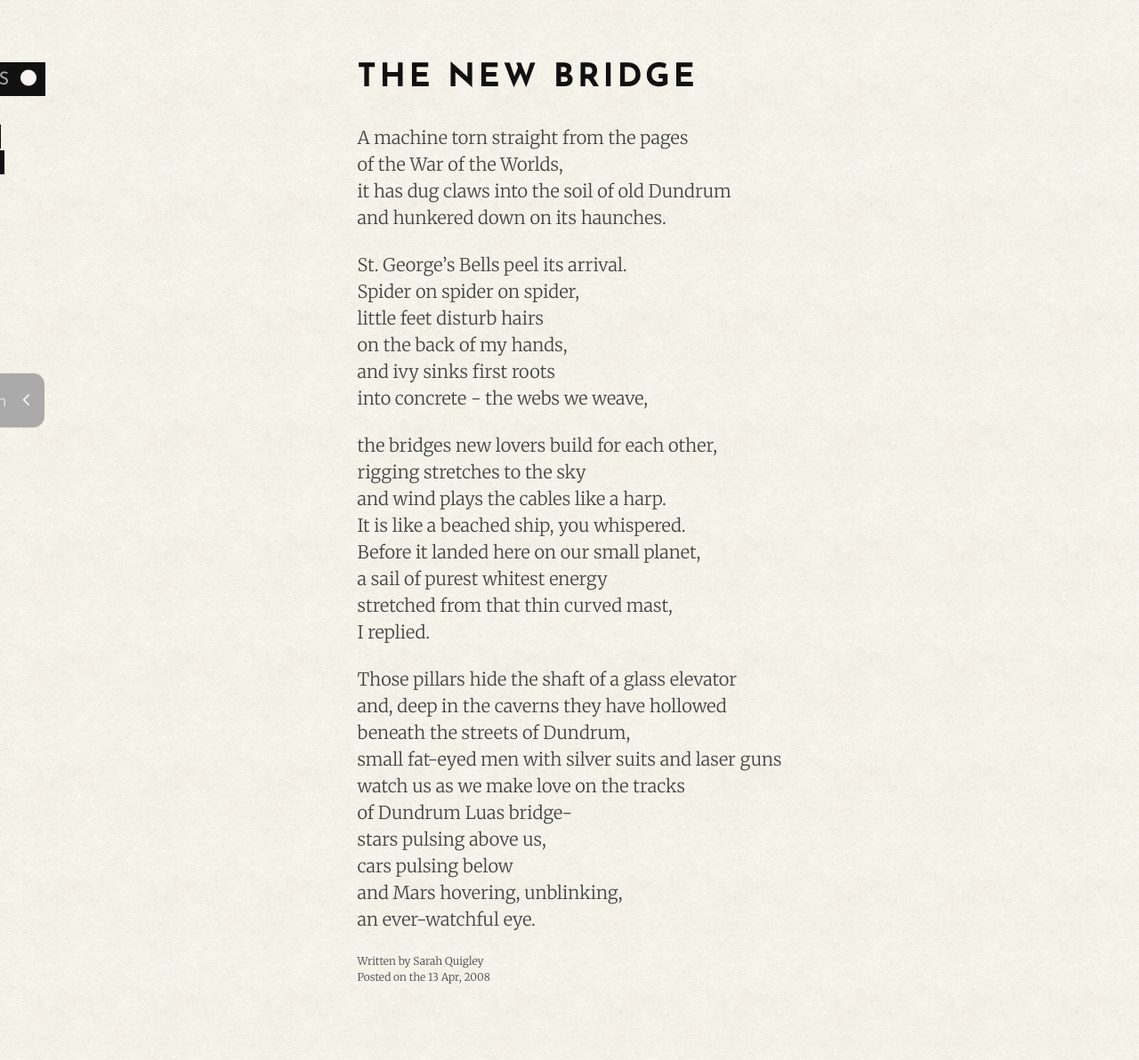
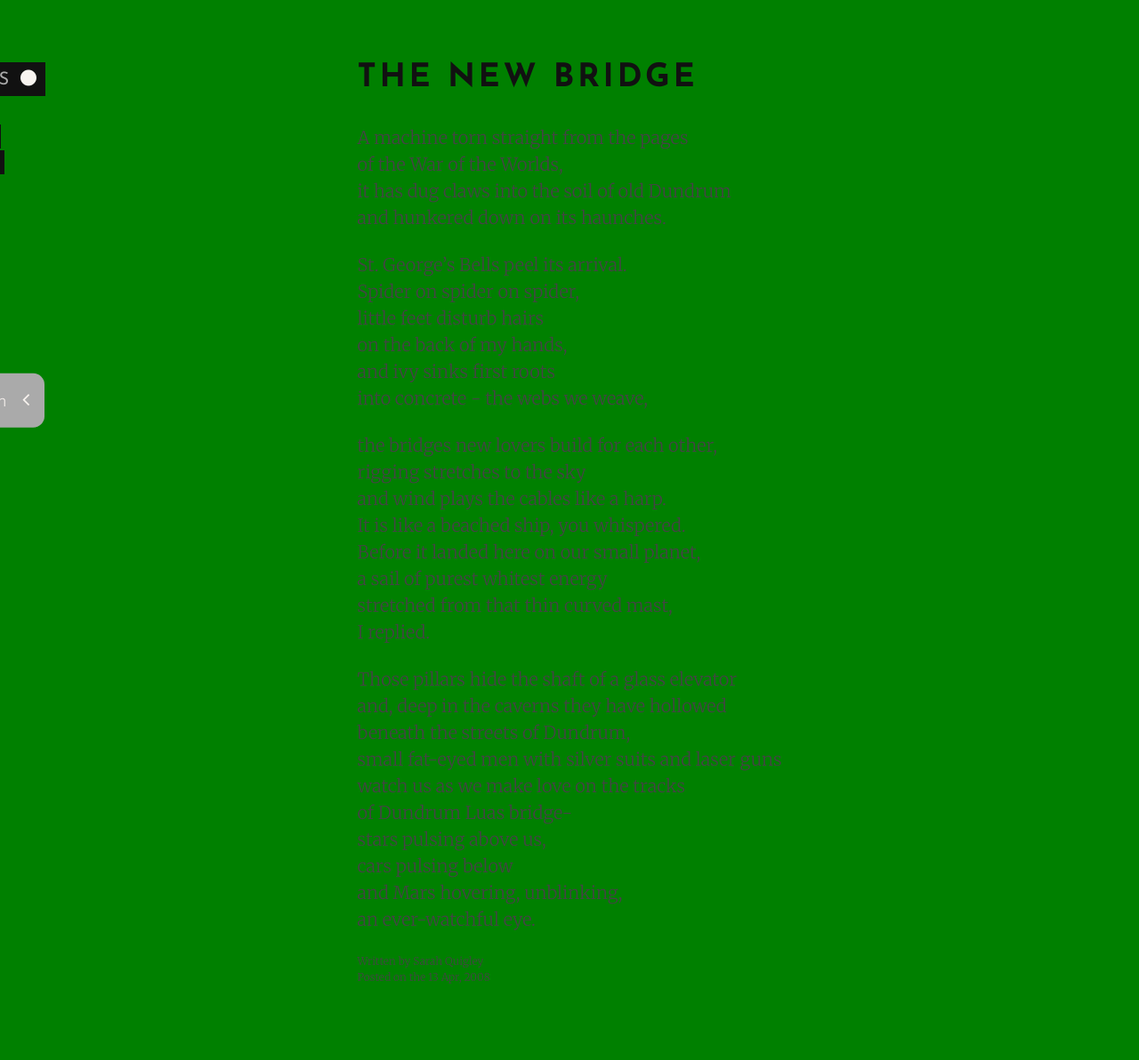
Before and after one commit to sarahquigley/poetry, a Jekyll site: the page built from index.html, in a window 1280 px wide. Shown: the whole page at 89% size. Built offline with Jekyll 4.4.1, drawn with Linux system fonts in a browser that asks for light colours; nearby versions of some CDN libraries.

Commit message:
Testing touch / hover effects on mobile.

```diff
--- a/_sass/layout.scss
+++ b/_sass/layout.scss
@@ -10,10 +10,10 @@ body{
   @include justify-content(center);
 }
 
-.touch{
+.touch body{
   background: red;
 }
-.no-touch{
+.no-touch body{
   background: green;
 }
 
--- a/assets/css/main.css
+++ b/assets/css/main.css
@@ -103,10 +103,10 @@ body {
   justify-content: center;
   -ms-flex-pack: center; }
 
-.touch {
+.touch body {
   background: red; }
 
-.no-touch {
+.no-touch body {
   background: green; }
 
 /* Header
```
